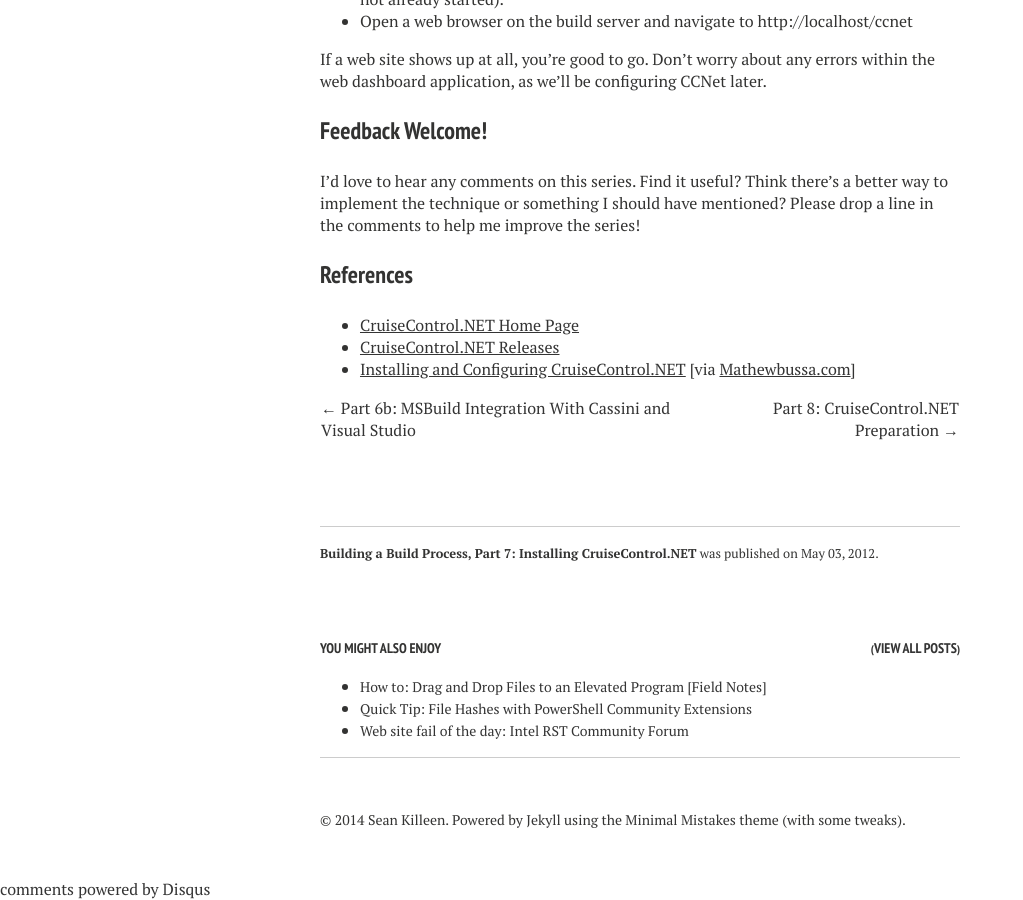
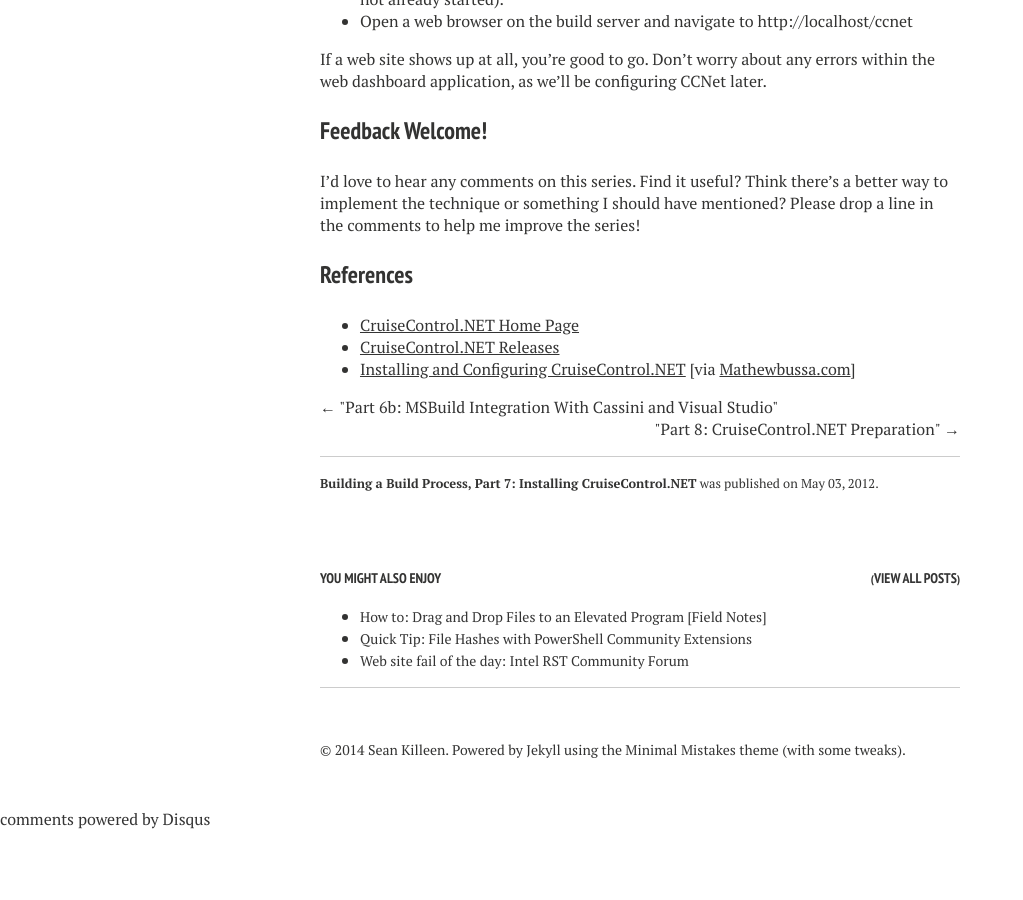
Before and after one commit to SeanKilleen/seankilleen.github.io, a Jekyll site: the page built from _posts/2012-05-03-building-a-build-process-part-7-installing-cruisecontrol-net.markdown, in a window 1280 px wide and 900 px high, scrolled down 2906 px. Shown: the whole window, without its empty margins (0-1023 px from the left). Built offline with Jekyll 4.4.1, drawn with Linux system fonts in a browser that asks for light colours; nearby versions of some CDN libraries; comment, search, counter and statistics services are not loaded; after the commit the page ends 3736 px from its top, so only the background shows below that.

Commit message:
series YAML formatting

```diff
--- a/_posts/2012-05-03-building-a-build-process-part-7-installing-cruisecontrol-net.markdown
+++ b/_posts/2012-05-03-building-a-build-process-part-7-installing-cruisecontrol-net.markdown
@@ -103,13 +110,6 @@
 * <a href="http://sourceforge.net/projects/ccnet/files/CruiseControl.NET%20Releases/">CruiseControl.NET Releases</a>
 * <a href="http://www.matthewbussa.com/2011/05/installing-and-configuring-cruise.html">Installing and Configuring CruiseControl.NET</a> [via <a href="http://www.matthewbussa.com/">Mathewbussa.com</a>]
 
-<table>
-<tr>
-<td><div align="left"><a href="http://skwordpresstoghost.azurewebsites.net/?p=511">&larr; Part 6b: MSBuild Integration With Cassini and Visual Studio</a></div></td>
-<td><div align="right"><a href="http://skwordpresstoghost.azurewebsites.net/?p=491">Part 8: CruiseControl.NET Preparation &rarr;</a></div></td>
-</tr>
-</table>
-
 [a larger series]: http://skwordpresstoghost.azurewebsites.net/search/label/building%20a%20build%20process
 
 [introductory post]:http://skwordpresstoghost.azurewebsites.net/?p=951
```
Also changed, not shown: other parts of _posts/2012-05-03-building-a-build-process-part-7-installing-cruisecontrol-net.markdown (+7 -0 lines), _posts/2012-05-02-building-a-build-process-part-6b-msbuild-integration-with-cassini-and-visual-studio.markdown (+7 -7 lines).
